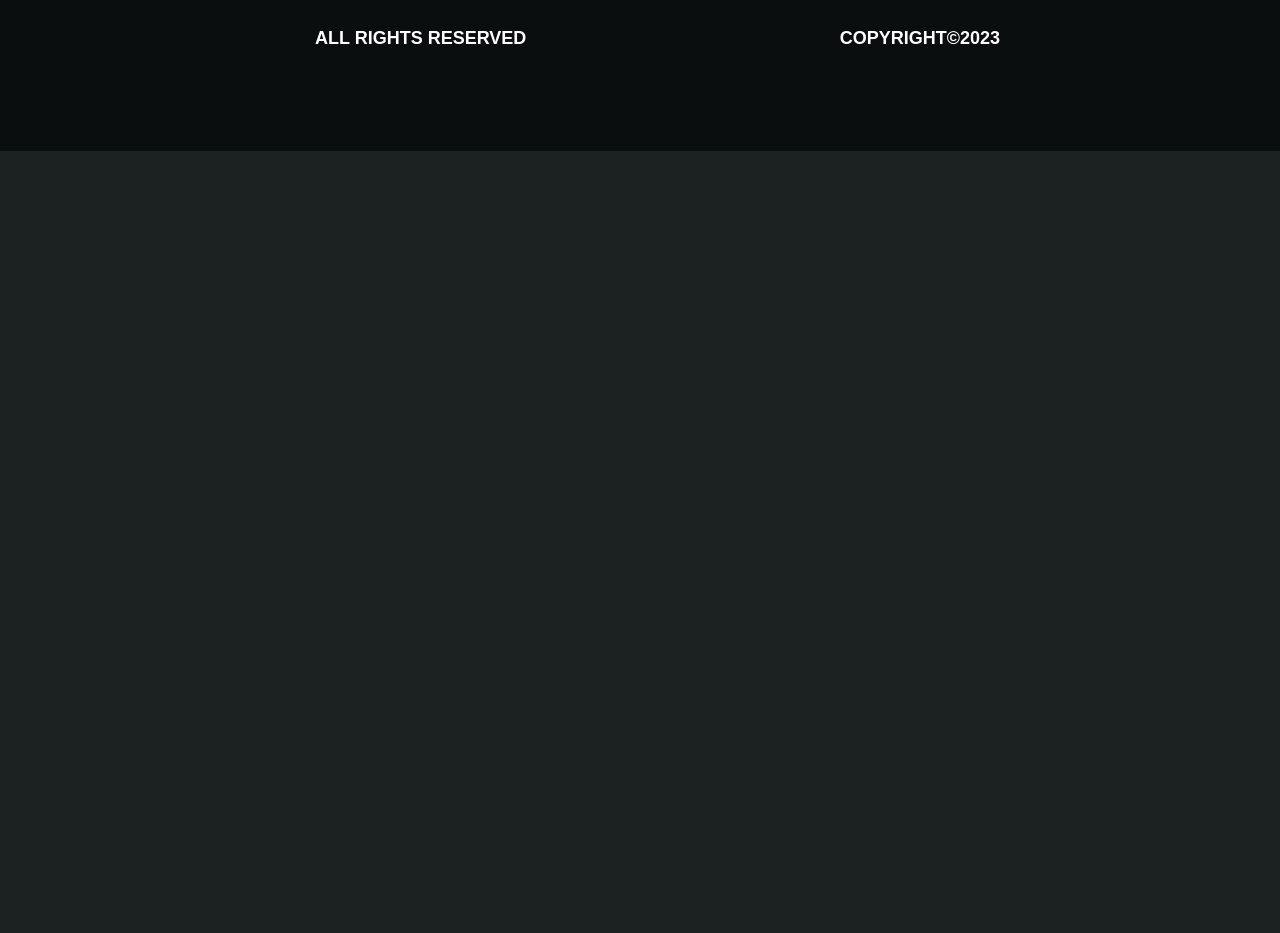
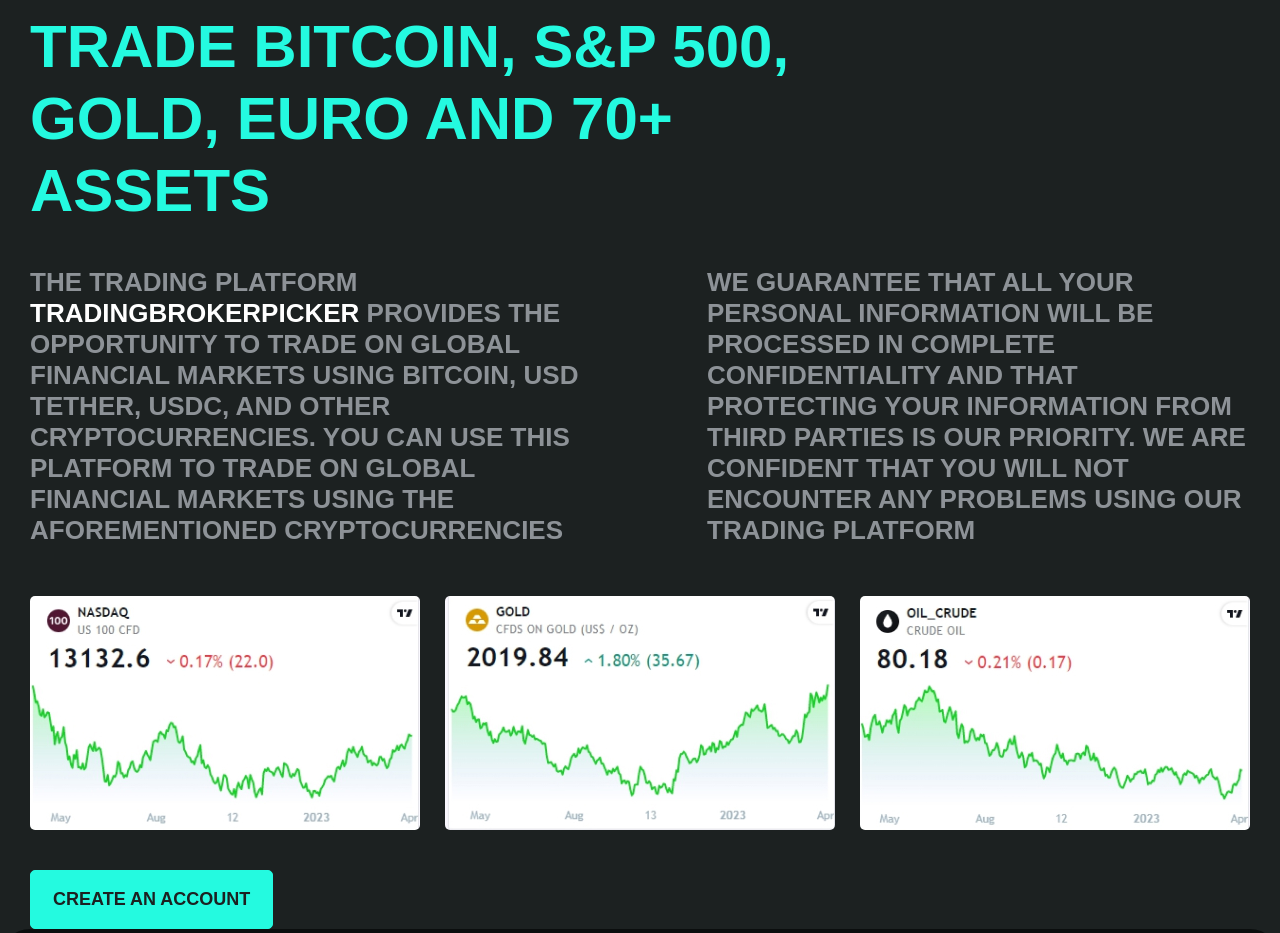
Before and after one commit to kosm-dev/brokenpicker, a website: page app/index.html in a window 1280 px wide. Shown: the part 1413-2346 px from the top of the page. Before the commit the page ends 1564 px from the top, so only its background shows below. Drawn offline with nearby package versions, Linux system fonts and the light colour scheme; files that its build step writes are made by us from their sources; files whose address does not match are found by name.

Commit message:
added section info

```diff
--- a/app/index.html
+++ b/app/index.html
@@ -223,6 +223,58 @@
           </div>
         </div>
       </div>
+
+      <section class=" main__info info">
+        <div class="container">
+          <div class="info__inner">
+            <h2 class="info__title title">
+              TRADE BITCOIN, S&P 500, GOLD, EURo AND 70+ ASSETS
+            </h2>
+
+            <div class="info__content">
+              <div class="info__content-left">
+                The trading platform <a href="#">Tradingbrokerpicker</a> provides the opportunity to trade on global
+                financial markets
+                using Bitcoin,
+                USD Tether, USDC, and other cryptocurrencies. You can use this platform to trade on global financial
+                markets using the
+                aforementioned cryptocurrencies
+              </div>
+
+              <div class="info__content-right">
+                We guarantee that all your personal information will be processed in complete confidentiality and that
+                protecting your
+                information from third parties is our priority. We are confident that you will not encounter any
+                problems using our
+                trading platform
+              </div>
+            </div>
+
+            <div class="info__items">
+              <div class="info__item">
+                <img src="images/main/item-1.jpg" alt="">
+              </div>
+
+              <div class="info__item">
+                <img src="images/main/item-2.jpg" alt="">
+              </div>
+
+
+              <div class="info__item">
+                <img src="images/main/item-3.jpg" alt="">
+              </div>
+            </div>
+
+            <div class="info__links">
+              <a class="info__link link" href="#">
+                create an account
+              </a>
+            </div>
+          </div>
+        </div>
+      </section>
+
+
     </main>
 
     <footer class="footer">
--- a/app/scss/parts/_header.scss
+++ b/app/scss/parts/_header.scss
@@ -1,6 +1,7 @@
 .header {
   padding: 30px 0;
   position: fixed;
+  z-index: 999;
   width: 100%;
   background-color: $primary;
   top: 0;
--- /dev/null
+++ b/app/scss/parts/_info.scss
@@ -0,0 +1,63 @@
+.main {
+  &__info {
+    margin-top: 168px;
+  }
+}
+.info {
+  &__inner {
+  }
+  &__title {
+    width: 100%;
+    max-width: 820px;
+    margin-bottom: 40px;
+  }
+  &__content {
+    margin-bottom: 50px;
+    display: flex;
+    align-items: center;
+    justify-content: space-between;
+    gap: 0 20px;
+    @extend %coolvetica-700;
+    font-size: 26px;
+    line-height: 31px;
+    text-transform: uppercase;
+    color: $gray;
+  }
+  &__content a {
+    display: inline-block;
+    color: #fff;
+  }
+  &__content-left {
+    width: 100%;
+    max-width: 586px;
+  }
+  &__content-right {
+    width: 100%;
+    max-width: 543px;
+  }
+  &__items {
+    display: flex;
+    align-items: center;
+    gap: 0 25px;
+    margin-bottom: 40px;
+  }
+  &__item {
+    width: 100%;
+    max-width: 390px;
+    overflow: hidden;
+    border-radius: 5px;
+  }
+  &__item img {
+    object-fit: contain;
+  }
+  &__links {
+  }
+}
+
+.title {
+  @extend %coolvetica-700;
+  font-size: 60px;
+  line-height: 72px;
+  text-transform: uppercase;
+  color: $accent;
+}
--- a/app/scss/style.scss
+++ b/app/scss/style.scss
@@ -11,4 +11,5 @@
 
 @import "parts/header";
 @import "parts/hero";
+@import "parts/info";
 @import "parts/footer";
```
